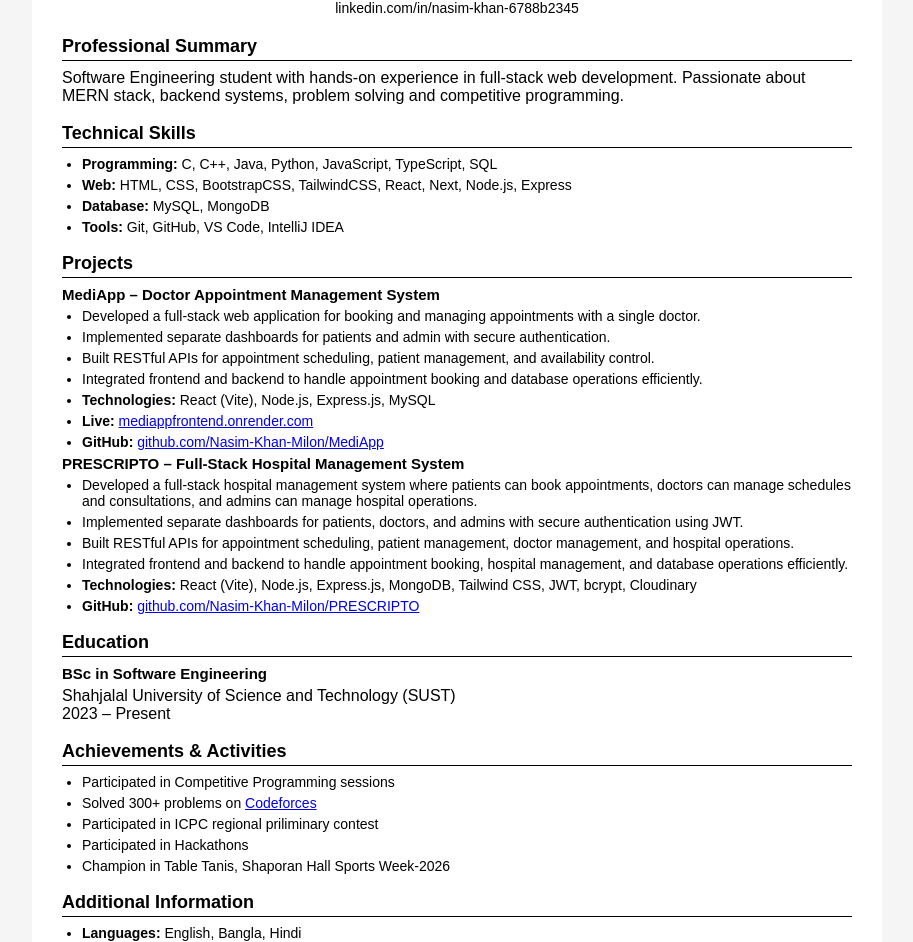
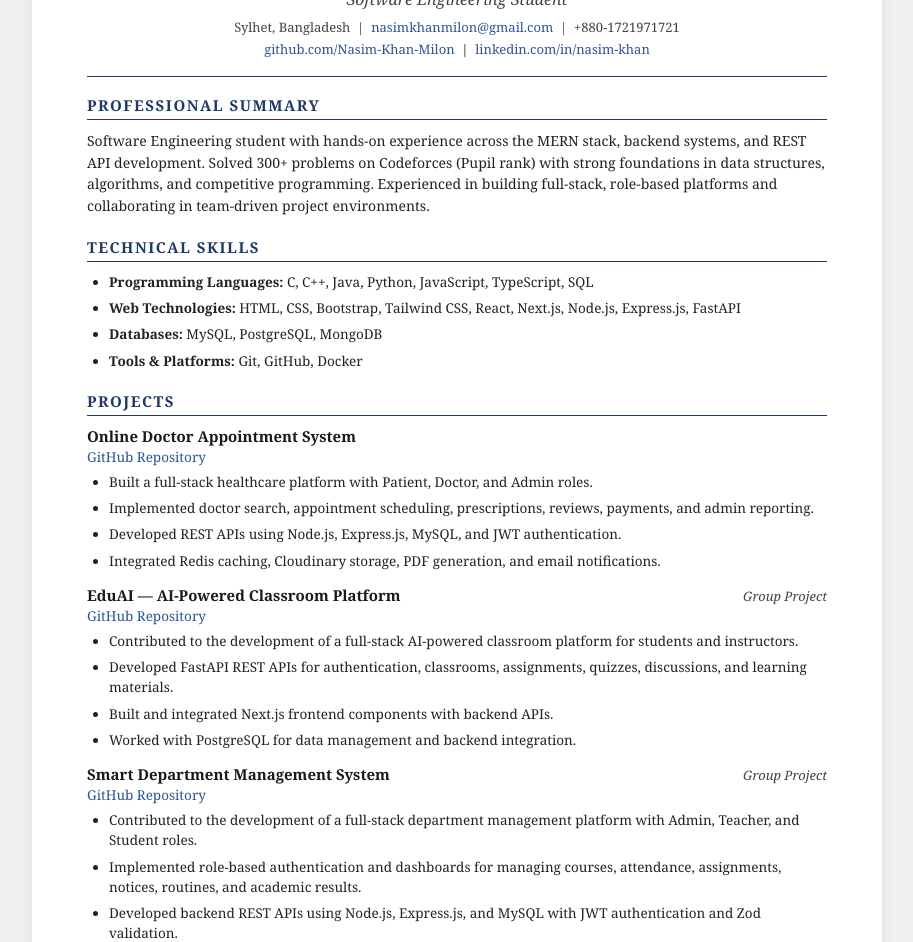
Before and after one commit to Nasim-Khan-Milon/CV, a plain HTML site: page index.html in a window 1280 px wide. Shown: the part 134-1076 px from the top of the page, without its empty margins (183-1096 px from the left). Drawn offline with Linux system fonts and the light colour scheme.

Commit message:
updated my cv

```diff
--- a/index.html
+++ b/index.html
@@ -14,30 +14,36 @@
 
         <header>
             <h1>Nasim Khan Milon</h1>
-            <p>Sylhet, Bangladesh</p>
-            <p>
-                📧 nasimkhanmilon@gmail.com |
-                📞 +880-1721971721 |
-                GitHub: github.com/Nasim-Khan-Milon |
-                LinkedIn: linkedin.com/in/nasim-khan-6788b2345
+            <p class="role">Software Engineering Student</p>
+            <p class="contact">
+                Sylhet, Bangladesh &nbsp;|&nbsp;
+                <a href="mailto:nasimkhanmilon@gmail.com">nasimkhanmilon@gmail.com</a> &nbsp;|&nbsp;
+                +880-1721971721
+            </p>
+            <p class="links">
+                <a href="https://github.com/Nasim-Khan-Milon" target="_blank">github.com/Nasim-Khan-Milon</a>
+                &nbsp;|&nbsp;
+                <a href="https://linkedin.com/in/nasim-khan-6788b2345" target="_blank">linkedin.com/in/nasim-khan</a>
             </p>
         </header>
 
         <section>
             <h2>Professional Summary</h2>
             <p>
-                Software Engineering student with hands-on experience in full-stack web development.
-                Passionate about MERN stack, backend systems, problem solving and competitive programming.
+                Software Engineering student with hands-on experience across the MERN stack, backend systems,
+                and REST API development. Solved 300+ problems on Codeforces (Pupil rank) with strong foundations
+                in data structures, algorithms, and competitive programming. Experienced in building full-stack,
+                role-based platforms and collaborating in team-driven project environments.
             </p>
         </section>
 
         <section>
             <h2>Technical Skills</h2>
             <ul>
-                <li><strong>Programming:</strong> C, C++, Java, Python, JavaScript, TypeScript, SQL</li>
-                <li><strong>Web:</strong> HTML, CSS, BootstrapCSS, TailwindCSS, React, Next, Node.js, Express</li>
-                <li><strong>Database:</strong> MySQL, MongoDB</li>
-                <li><strong>Tools:</strong> Git, GitHub, VS Code, IntelliJ IDEA</li>
+                <li><strong>Programming Languages:</strong> C, C++, Java, Python, JavaScript, TypeScript, SQL</li>
+                <li><strong>Web Technologies:</strong> HTML, CSS, Bootstrap, Tailwind CSS, React, Next.js, Node.js, Express.js, FastAPI</li>
+                <li><strong>Databases:</strong> MySQL, PostgreSQL, MongoDB</li>
+                <li><strong>Tools &amp; Platforms:</strong> Git, GitHub, Docker</li>
             </ul>
         </section>
 
@@ -45,40 +51,59 @@
             <h2>Projects</h2>
 
             <div class="item">
-                <h3>MediApp – Doctor Appointment Management System</h3>
+                <div class="item-title">
+                    <h3>Online Doctor Appointment System</h3>
+                </div>
+                <p class="repo-link">
+                    <a href="https://github.com/Nasim-Khan-Milon/Online-Doctor-Appointment-System" target="_blank">
+                        GitHub Repository
+                    </a>
+                </p>
                 <ul>
-                    <li>Developed a full-stack web application for booking and managing appointments with a single
-                        doctor.</li>
-                    <li>Implemented separate dashboards for patients and admin with secure authentication.</li>
-                    <li>Built RESTful APIs for appointment scheduling, patient management, and availability control.
-                    </li>
-                    <li>Integrated frontend and backend to handle appointment booking and database operations
-                        efficiently.</li>
-                    <li><strong>Technologies:</strong> React (Vite), Node.js, Express.js, MySQL</li>
-                    <li><strong>Live:</strong> <a
-                            href="https://mediappfrontend.onrender.com">mediappfrontend.onrender.com</a></li>
-                    <li><strong>GitHub:</strong> <a
-                            href="https://github.com/Nasim-Khan-Milon/MediApp">github.com/Nasim-Khan-Milon/MediApp</a>
-                    </li>
+                    <li>Built a full-stack healthcare platform with Patient, Doctor, and Admin roles.</li>
+                    <li>Implemented doctor search, appointment scheduling, prescriptions, reviews, payments, and admin
+                        reporting.</li>
+                    <li>Developed REST APIs using Node.js, Express.js, MySQL, and JWT authentication.</li>
+                    <li>Integrated Redis caching, Cloudinary storage, PDF generation, and email notifications.</li>
                 </ul>
             </div>
 
             <div class="item">
-                <h3>PRESCRIPTO – Full-Stack Hospital Management System</h3>
+                <div class="item-title">
+                    <h3>EduAI — AI-Powered Classroom Platform</h3>
+                    <span class="tag">Group Project</span>
+                </div>
+                <p class="repo-link">
+                    <a href="https://github.com/maruf6890/EduAI" target="_blank">GitHub Repository</a>
+                </p>
                 <ul>
-                    <li>Developed a full-stack hospital management system where patients can book appointments, doctors
-                        can manage schedules and consultations, and admins can manage hospital operations.</li>
-                    <li>Implemented separate dashboards for patients, doctors, and admins with secure authentication
-                        using JWT.</li>
-                    <li>Built RESTful APIs for appointment scheduling, patient management, doctor management, and
-                        hospital operations.</li>
-                    <li>Integrated frontend and backend to handle appointment booking, hospital management, and database
-                        operations efficiently.</li>
-                    <li><strong>Technologies:</strong> React (Vite), Node.js, Express.js, MongoDB, Tailwind CSS, JWT,
-                        bcrypt, Cloudinary</li>
-                    <li><strong>GitHub:</strong> <a
-                            href="https://github.com/Nasim-Khan-Milon/PRESCRIPTO-Online-Doctor-Appointment-System">github.com/Nasim-Khan-Milon/PRESCRIPTO</a>
-                    </li>
+                    <li>Contributed to the development of a full-stack AI-powered classroom platform for students and
+                        instructors.</li>
+                    <li>Developed FastAPI REST APIs for authentication, classrooms, assignments, quizzes, discussions,
+                        and learning materials.</li>
+                    <li>Built and integrated Next.js frontend components with backend APIs.</li>
+                    <li>Worked with PostgreSQL for data management and backend integration.</li>
+                </ul>
+            </div>
+
+            <div class="item">
+                <div class="item-title">
+                    <h3>Smart Department Management System</h3>
+                    <span class="tag">Group Project</span>
+                </div>
+                <p class="repo-link">
+                    <a href="https://github.com/msiyem/Smart-Department-Management-System" target="_blank">
+                        GitHub Repository
+                    </a>
+                </p>
+                <ul>
+                    <li>Contributed to the development of a full-stack department management platform with Admin,
+                        Teacher, and Student roles.</li>
+                    <li>Implemented role-based authentication and dashboards for managing courses, attendance,
+                        assignments, notices, routines, and academic results.</li>
+                    <li>Developed backend REST APIs using Node.js, Express.js, and MySQL with JWT authentication and
+                        Zod validation.</li>
+                    <li>Built Next.js frontend and integrated APIs for role-specific, protected dashboards.</li>
                 </ul>
             </div>
         </section>
@@ -86,20 +111,34 @@
         <section>
             <h2>Education</h2>
             <div class="item">
-                <h3>BSc in Software Engineering</h3>
+                <div class="item-title">
+                    <h3>BSc in Software Engineering</h3>
+                    <span class="date">2023 – Present</span>
+                </div>
                 <p>Shahjalal University of Science and Technology (SUST)</p>
-                <p>2023 – Present</p>
             </div>
         </section>
 
         <section>
-            <h2>Achievements & Activities</h2>
+            <h2>Achievements &amp; Activities</h2>
             <ul>
-                <li>Participated in Competitive Programming sessions</li>
-                <li>Solved 300+ problems on <a href="https://codeforces.com/profile/NasimKhan">Codeforces</a></li>
-                <li>Participated in ICPC regional priliminary contest</li>
-                <li>Participated in Hackathons</li>
-                <li>Champion in Table Tanis, Shaporan Hall Sports Week-2026</li>
+                <li>
+                    Achieved <strong>Pupil</strong> rank on
+                    <a href="https://codeforces.com/profile/NasimKhan" target="_blank">Codeforces</a>
+                    with a maximum rating of <strong>1247</strong> and solved 300+ problems.
+                </li>
+                <li>Participated in the <strong>ICPC Regional Preliminary Contest</strong>.</li>
+                <li>
+                    <strong>SciBlitz 2.0 — Finalist</strong> (2025), a Science &amp; Technology
+                    Competition focused on innovation, problem solving, and technical creativity.
+                </li>
+                <li>
+                    <strong>NEUB CSE Fest — Participant</strong> (2025), a Hackathon &amp;
+                    Technology Festival featuring programming contests, hackathons, and
+                    project-based competitions.
+                </li>
+                <li>Participated in multiple <strong>hackathons and technology competitions</strong>.</li>
+                <li><strong>Champion — Table Tennis</strong>, Shaporan Hall Sports Week 2026.</li>
             </ul>
         </section>
 
@@ -107,7 +146,7 @@
             <h2>Additional Information</h2>
             <ul>
                 <li><strong>Languages:</strong> English, Bangla, Hindi</li>
-                <li><strong>Interests:</strong> Open Source, Competitive Programming, Web Development, ML</li>
+                <li><strong>Interests:</strong> Open Source, Competitive Programming, Web Development, Machine Learning</li>
             </ul>
         </section>
 
--- a/style.css
+++ b/style.css
@@ -1,59 +1,172 @@
+:root {
+    --navy: #1f3864;
+    --grey: #444444;
+    --text: #222222;
+    --line: #1f3864;
+}
+
 * {
     margin: 0;
     padding: 0;
     box-sizing: border-box;
-    font-family: Arial, Helvetica, sans-serif;
+    font-family: 'Georgia', 'Times New Roman', serif;
 }
 
 body {
-    background: #f5f5f5;
-    padding: 30px;
+    background: #f0f0f0;
+    padding: 30px 15px;
 }
 
 .resume {
     max-width: 850px;
     margin: auto;
     background: #ffffff;
-    padding: 30px;
-    color: #000;
+    padding: 45px 55px;
+    color: var(--text);
+    box-shadow: 0 0 12px rgba(0, 0, 0, 0.08);
 }
+
+/* Header */
 
 header {
     text-align: center;
+    margin-bottom: 18px;
+}
+
+header h1 {
+    font-size: 32px;
+    font-weight: bold;
+    color: var(--navy);
+    letter-spacing: 1px;
+}
+
+header .role {
+    font-size: 16px;
+    font-style: italic;
+    color: var(--grey);
+    margin-top: 4px;
+}
+
+header .contact {
+    font-size: 13px;
+    color: var(--grey);
+    margin-top: 8px;
+}
+
+header .links {
+    font-size: 13px;
+    margin-top: 4px;
+}
+
+header a {
+    color: #2e5395;
+    text-decoration: none;
+}
+
+header a:hover {
+    text-decoration: underline;
+}
+
+/* divider under header */
+header::after {
+    content: "";
+    display: block;
+    margin-top: 18px;
+    border-bottom: 1px solid var(--line);
+}
+
+/* Sections */
+
+section {
     margin-bottom: 20px;
 }
 
-header h1 {
-    font-size: 28px;
-    font-weight: bold;
+section h2 {
+    font-size: 15px;
+    letter-spacing: 1.5px;
+    color: var(--navy);
+    border-bottom: 1px solid var(--navy);
+    margin-bottom: 10px;
+    padding-bottom: 4px;
+    text-transform: uppercase;
 }
 
-header p {
+section > p {
     font-size: 14px;
-    margin-top: 5px;
-}
-
-section {
-    margin-bottom: 18px;
-}
-
-section h2 {
-    font-size: 18px;
-    border-bottom: 1px solid #000;
-    margin-bottom: 8px;
-    padding-bottom: 3px;
+    line-height: 1.55;
+    color: var(--text);
 }
 
 ul {
-    padding-left: 20px;
+    padding-left: 22px;
 }
 
 ul li {
-    margin-bottom: 5px;
-    font-size: 14px;
+    margin-bottom: 6px;
+    font-size: 13.5px;
+    line-height: 1.5;
 }
 
-.item h3 {
+a {
+    color: #2e5395;
+    text-decoration: none;
+}
+
+a:hover {
+    text-decoration: underline;
+}
+
+/* Project / education items */
+
+.item {
+    margin-bottom: 14px;
+}
+
+.item:last-child {
+    margin-bottom: 0;
+}
+
+.item-title {
+    display: flex;
+    justify-content: space-between;
+    align-items: baseline;
+    flex-wrap: wrap;
+    gap: 6px;
+}
+
+.item-title h3 {
     font-size: 15px;
-    margin-bottom: 5px;
+    color: #1a1a1a;
 }
+
+.item-title .tag,
+.item-title .date {
+    font-size: 13px;
+    font-style: italic;
+    color: var(--grey);
+}
+
+.repo-link {
+    font-size: 13px;
+    margin: 2px 0 6px 0;
+}
+
+.item p {
+    font-size: 13.5px;
+    color: var(--text);
+}
+
+/* Print */
+
+@media print {
+    body {
+        background: #fff;
+        padding: 0;
+    }
+
+    .resume {
+        box-shadow: none;
+        max-width: 100%;
+        padding: 20px 40px;
+    }
+}
```
